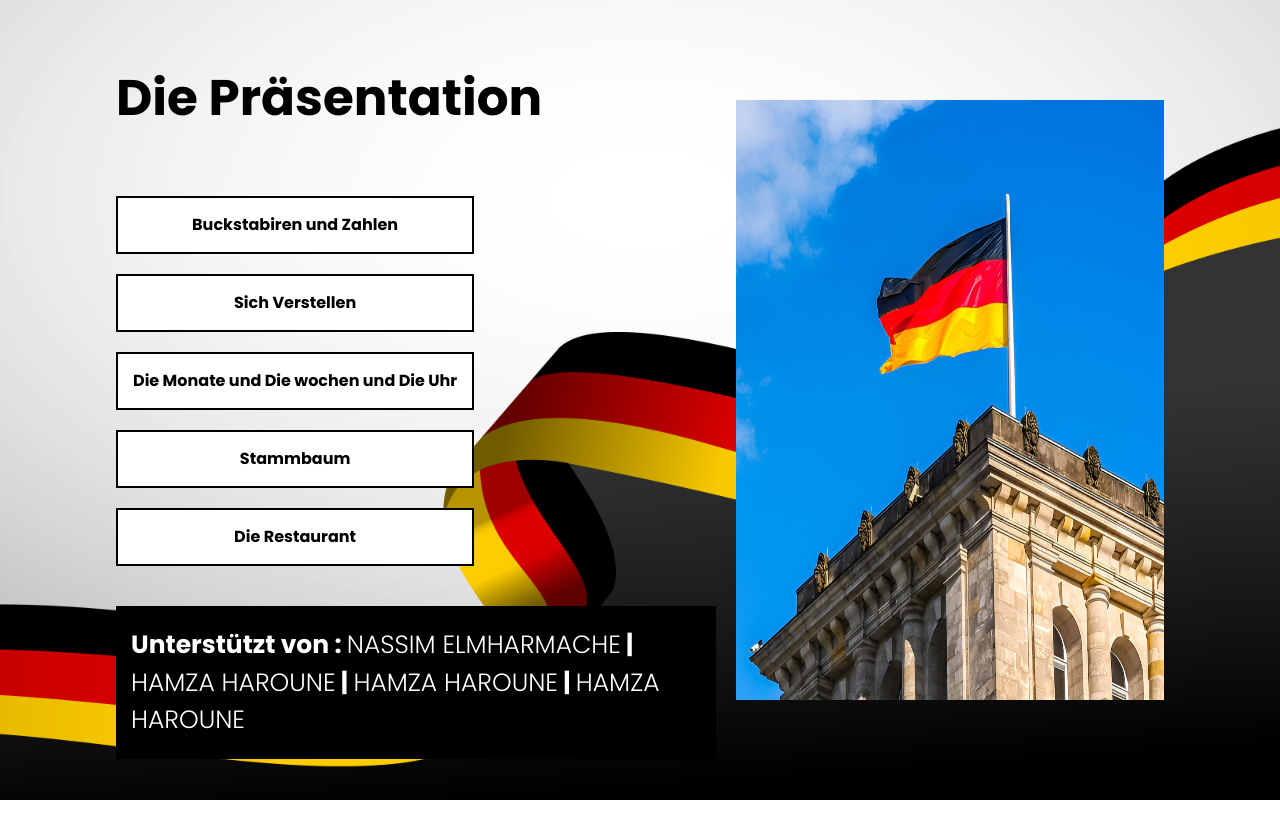
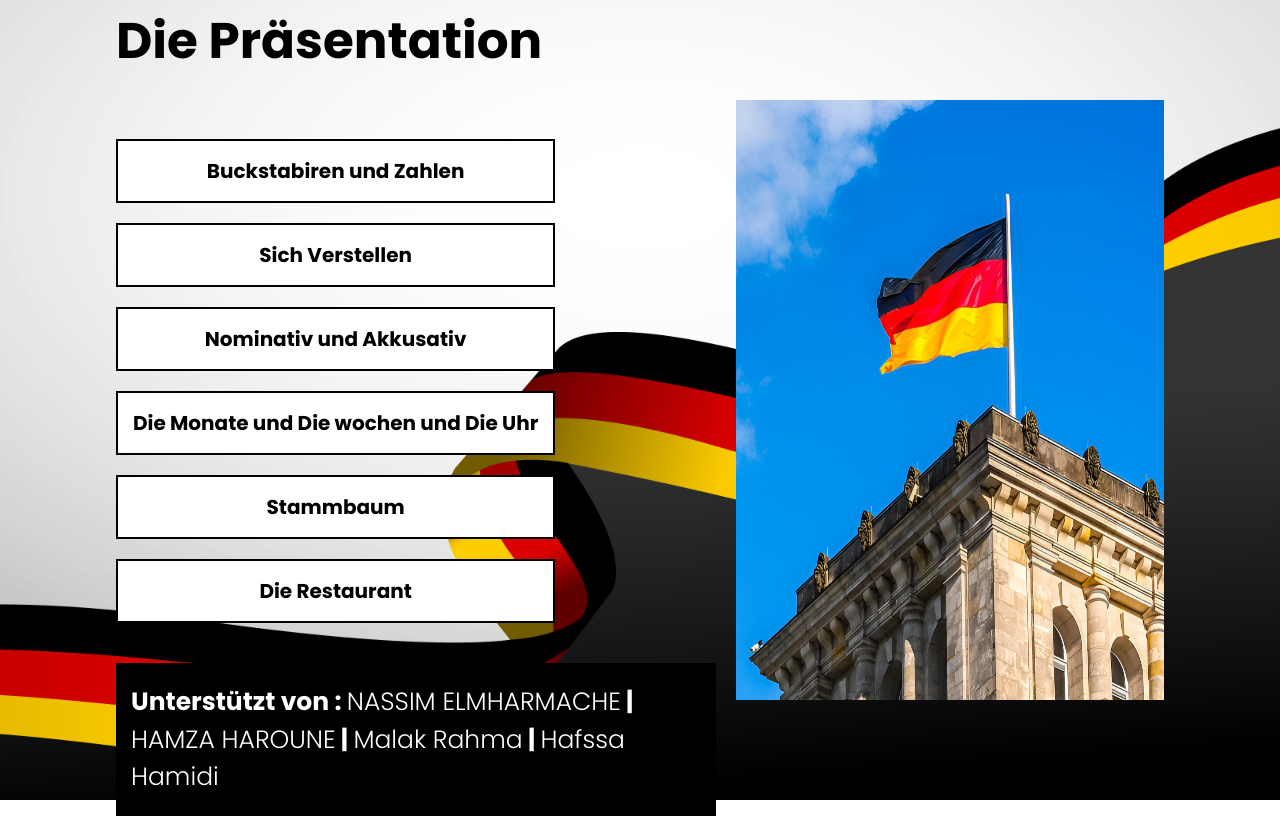
Before and after one commit to ELMHARMACHENASSIM/DeutschLerne, a React (Vite) app: page / in a window 1280 px wide. Built offline with nearby package versions, Linux system fonts and the light colour scheme.

Commit message:
second commit

```diff
--- a/src/pages/Layouts/Header.jsx
+++ b/src/pages/Layouts/Header.jsx
@@ -13,44 +13,84 @@ const Header = () => {
           backgroundPosition: "center",
         }}
       >
-        <div className=" Mycontainer  text-dark flex justify-between items-center gap-[20px]" >
+        <div className=" Mycontainer  text-dark flex justify-between items-center gap-[20px]">
           <div className="flex justify-center items-start flex-col gap-[40px]">
             <h1 className="text-[50px] font-pB py-[20px]">Die Präsentation</h1>
             <div className="flex justify-center items-center flex-col gap-[20px]">
               <Link
-                className="bg-white  text-center font-pB p-[15px] w-[100%] border-[2px] border-black"
-                to={"/page1"}
+                to="/page1"
+                className="relative bg-white text-center font-pB p-[15px] w-[100%] border-[2px] border-black overflow-hidden group"
               >
+                <span className="relative z-10 transition-colors duration-500 group-hover:text-white text-[20px]">
                   Buckstabiren und Zahlen
+                </span>
+                <span className="absolute top-0 left-0 w-full h-1/3 bg-black scale-x-0 group-hover:scale-x-100 origin-left transition-transform duration-500" />
+                <span className="absolute top-1/3 left-0 w-full h-1/3 bg-red scale-x-0 group-hover:scale-x-100 origin-left transition-transform duration-700" />
+                <span className="absolute top-2/3 left-0 w-full h-1/3 bg-yellow scale-x-0 group-hover:scale-x-100 origin-left transition-transform duration-1000" />
               </Link>
               <Link
-                className="bg-white  text-center font-pB p-[15px] w-[100%] border-[2px] border-black"
-                to={"/page2"}
+                to="/page1"
+                className="relative bg-white text-center font-pB p-[15px] w-[100%] border-[2px] border-black overflow-hidden group"
               >
+                <span className="relative z-10 transition-colors duration-500 group-hover:text-white text-[20px]">
                   Sich Verstellen
+                </span>
+                <span className="absolute top-0 left-0 w-full h-1/3 bg-black scale-x-0 group-hover:scale-x-100 origin-left transition-transform duration-500" />
+                <span className="absolute top-1/3 left-0 w-full h-1/3 bg-red scale-x-0 group-hover:scale-x-100 origin-left transition-transform duration-700" />
+                <span className="absolute top-2/3 left-0 w-full h-1/3 bg-yellow scale-x-0 group-hover:scale-x-100 origin-left transition-transform duration-1000" />
               </Link>
                    <Link
-                className="bg-white  text-center font-pB p-[15px] w-[100%] border-[2px] border-black"
-                to={"/page3"}
+                to="/page1"
+                className="relative bg-white text-center font-pB p-[15px] w-[100%] border-[2px] border-black overflow-hidden group"
               >
-                Die Monate und Die wochen und Die Uhr
+                <span className="relative z-10 transition-colors duration-500 group-hover:text-white text-[20px]">
+                  Nominativ und Akkusativ
+                </span>
+                <span className="absolute top-0 left-0 w-full h-1/3 bg-black scale-x-0 group-hover:scale-x-100 origin-left transition-transform duration-500" />
+                <span className="absolute top-1/3 left-0 w-full h-1/3 bg-red scale-x-0 group-hover:scale-x-100 origin-left transition-transform duration-700" />
+                <span className="absolute top-2/3 left-0 w-full h-1/3 bg-yellow scale-x-0 group-hover:scale-x-100 origin-left transition-transform duration-1000" />
               </Link>
               <Link
-                className="bg-white  text-center font-pB p-[15px] w-[100%] border-[2px] border-black"
-                to={"/page4"}
+                to="/page1"
+                className="relative bg-white text-center font-pB p-[15px] w-[100%] border-[2px] border-black overflow-hidden group"
               >
+                <span className="relative z-10 transition-colors duration-500 group-hover:text-white text-[20px]">
+                  Die Monate und Die wochen und Die Uhr
+                </span>
+                <span className="absolute top-0 left-0 w-full h-1/3 bg-black scale-x-0 group-hover:scale-x-100 origin-left transition-transform duration-500" />
+                <span className="absolute top-1/3 left-0 w-full h-1/3 bg-red scale-x-0 group-hover:scale-x-100 origin-left transition-transform duration-700" />
+                <span className="absolute top-2/3 left-0 w-full h-1/3 bg-yellow scale-x-0 group-hover:scale-x-100 origin-left transition-transform duration-1000" />
+              </Link>
+
+              <Link
+                to="/page1"
+                className="relative bg-white text-center font-pB p-[15px] w-[100%] border-[2px] border-black overflow-hidden group"
+              >
+                <span className="relative z-10 transition-colors duration-500 group-hover:text-white text-[20px]">
                   Stammbaum
+                </span>
+                <span className="absolute top-0 left-0 w-full h-1/3 bg-black scale-x-0 group-hover:scale-x-100 origin-left transition-transform duration-500" />
+                <span className="absolute top-1/3 left-0 w-full h-1/3 bg-red scale-x-0 group-hover:scale-x-100 origin-left transition-transform duration-700" />
+                <span className="absolute top-2/3 left-0 w-full h-1/3 bg-yellow scale-x-0 group-hover:scale-x-100 origin-left transition-transform duration-1000" />
               </Link>
               <Link
-                className="bg-white  text-center font-pB p-[15px] w-[100%] border-[2px] border-black"
-                to={"/page5"}
+                to="/page1"
+                className="relative bg-white text-center font-pB p-[15px] w-[100%] border-[2px] border-black overflow-hidden group"
               >
+                <span className="relative z-10 transition-colors duration-500 group-hover:text-white text-[20px]">
                   Die Restaurant
+                </span>
+                <span className="absolute top-0 left-0 w-full h-1/3 bg-black scale-x-0 group-hover:scale-x-100 origin-left transition-transform duration-500" />
+                <span className="absolute top-1/3 left-0 w-full h-1/3 bg-red scale-x-0 group-hover:scale-x-100 origin-left transition-transform duration-700" />
+                <span className="absolute top-2/3 left-0 w-full h-1/3 bg-yellow scale-x-0 group-hover:scale-x-100 origin-left transition-transform duration-1000" />
               </Link>
             </div>
             <h1 className="text-[25px]  py-[20px] bg-dark p-[15px] font-pB w-[600px] text-white">
-              Unterstützt von : <span className="font-pL">NASSIM ELMHARMACHE</span> |{" "}
-              <span className="font-pL">HAMZA HAROUNE</span> | <span className="font-pL">HAMZA HAROUNE</span> | <span className="font-pL">HAMZA HAROUNE</span>
+              Unterstützt von :{" "}
+              <span className="font-pL">NASSIM ELMHARMACHE</span> |{" "}
+              <span className="font-pL">HAMZA HAROUNE</span> |{" "}
+              <span className="font-pL">Malak Rahma</span> |{" "}
+              <span className="font-pL">Hafssa Hamidi</span>
             </h1>
           </div>
           <div className="w-[600px] h-[600px]">
```
Lines whose indentation alone changed are shown as unchanged.
